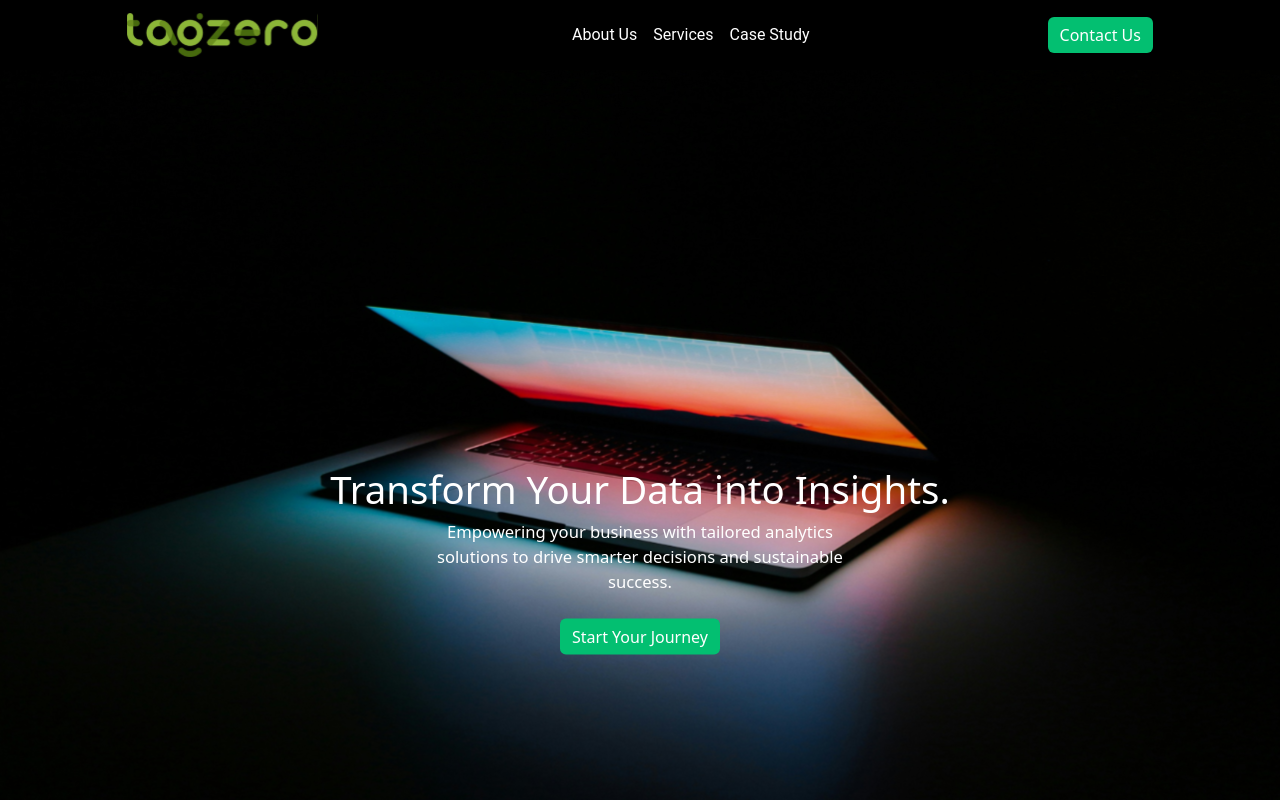
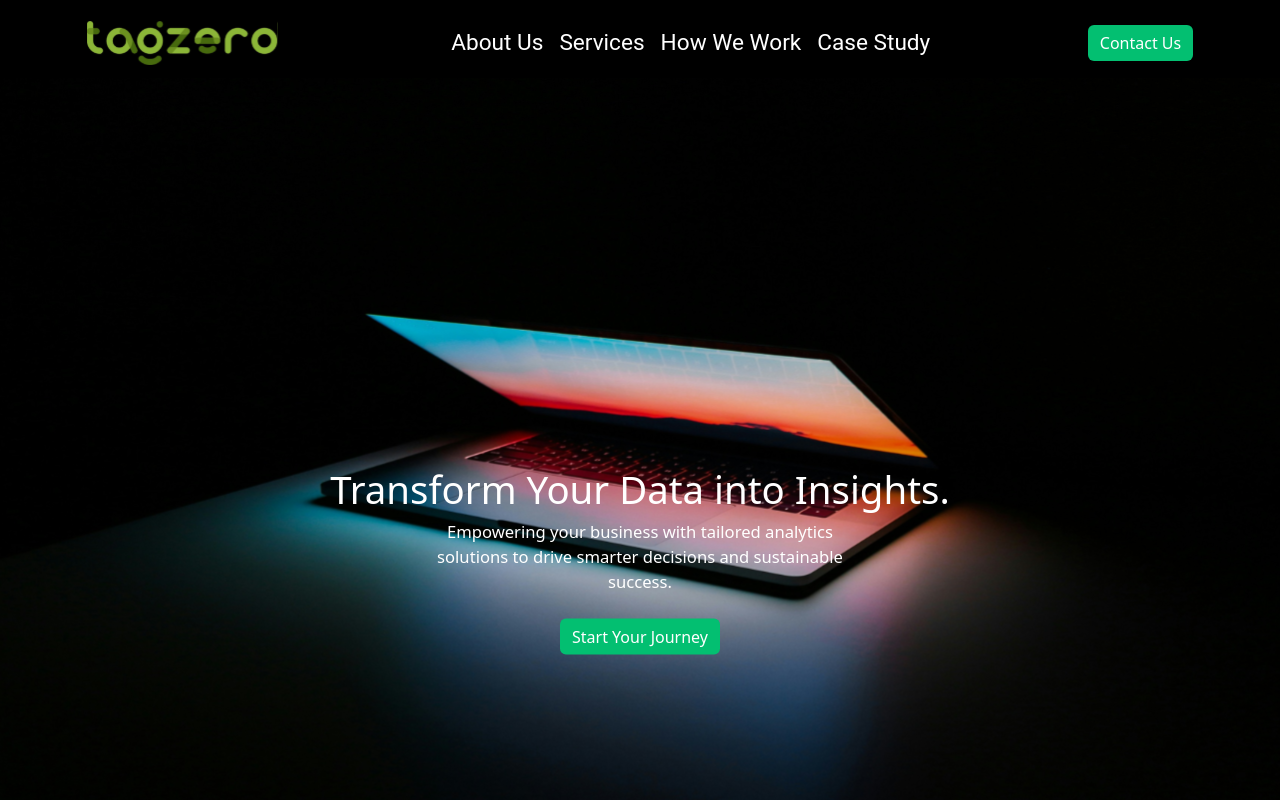
Before and after one commit to sowntharyasekar/Tagzero-Final-code, a React (Create React App) app: page / in a window 1280 px wide. Shown: the top 800 px of the page. Built offline with nearby package versions, Linux system fonts and the light colour scheme.

Commit message:
nav bar functionality

```diff
--- a/src/App.css
+++ b/src/App.css
@@ -118,7 +118,14 @@ body {
 .navbar.navbgclr{
   background-color: black;
 
+
 }
 .nav-link.navtextclr{
   color: white;
+  font-size: 22.61px;
+  font-weight: 400;
+
 }
+.nav-link.navtextclr:hover{
+  color: #03BF71;
+}
--- a/src/Containers/Navigation/Tagzero.js
+++ b/src/Containers/Navigation/Tagzero.js
@@ -1,4 +1,6 @@
 import TagzeroNav from "./TagzeroNav";
+import React, { useRef } from "react";
+
 import { Backgroundimage } from "../../constants/svglocations";
 import AboutUs from "../../StaticComponents/AboutUs";
 import Service from "../../StaticComponents/Services";
@@ -6,17 +8,28 @@ import HowWeWork from "../../StaticComponents/HowWeWork";
 import Casestudies from "../../StaticComponents/Casestudies";
 import Footer from "../../StaticComponents/Footer";
 const Tagzero=()=>{
+    const aboutUs = useRef(null);
+    const services = useRef(null);
+    const howWeWork = useRef(null);
+    const caseStudy = useRef(null);
+    const imagesec = useRef(null);
+
+const scrollToSection=(sectionRef)=>{
+    sectionRef.current.scrollIntoView({ behavior: "smooth" });
+}
     return(
         <>
         {/* // Navbar */}
-        <TagzeroNav/>
+
+        <TagzeroNav scrollToSection={scrollToSection} aboutUs={aboutUs} services={services} howWeWork={howWeWork} caseStudy={caseStudy} imagesec={imagesec}/>
+
         {/* // Backgroundimage */}
 
 
             <Backgroundimage className="responsive-image">
 
             </Backgroundimage>
-            <div className="overlay-text">
+            <div className="overlay-text" id="0" ref={imagesec}>
                 <h2>Transform Your Data into Insights.</h2>
       <p className="mt-2">
       Empowering your business with tailored analytics solutions to drive smarter decisions and sustainable success.
@@ -24,14 +37,25 @@ const Tagzero=()=>{
       <button type="button" className="btn buttoncolor mt-2"
       >Start Your Journey</button>
 
+
     </div>
 
+<div ref={aboutUs} id="1">
+        <AboutUs ref={aboutUs} />
+        </div>
+        <div ref={services} id="2">
+        <Service />
+        </div>
 
+        <div ref={howWeWork} id="3">
 
-        <AboutUs/>
-        <Service/>
-        <HowWeWork/>
-        <Casestudies/>
+        <HowWeWork />
+
+        </div>
+        <div ref={caseStudy} id="4">
+        <Casestudies />
+
+        </div>
         <Footer/>
         </>
     )
--- a/src/Containers/Navigation/TagzeroNav.js
+++ b/src/Containers/Navigation/TagzeroNav.js
@@ -1,26 +1,100 @@
-import {Logo} from "../../constants/svglocations"
-const TagzeroNav =()=>{
-    return(
-<nav class="navbar navbar-expand-lg navbgclr">
-  <div class="container-fluid d-flex justify-content-around ">
+import { Logo } from "../../constants/svglocations";
+import React, { useEffect, useState } from "react";
+const TagzeroNav = (props) => {
+  const [active, setactive] = useState();
 
-    <a class="navbar-brand" href="#"><Logo></Logo></a>
-    {/* <button class="navbar-toggler" type="button" data-bs-toggle="collapse" data-bs-target="#navbarNavAltMarkup" aria-controls="navbarNavAltMarkup" aria-expanded="false" aria-label="Toggle navigation">
+  const navclass = `nav-link   navfont navtextclr`;
+  useEffect(() => {
+    const observer = new IntersectionObserver((entries) => {
+      entries.forEach(entry => {
+        if (entry.isIntersecting) {
+          console.log(entry.target.id)
+          if(active==entry.target.id)
+            return
+          setactive(entry.target.id);
+        }
+
+      });
+    }, { threshold: 0.5 }); // Trigger when 50% of the section is visible
+
+    const sections = [props.aboutUs.current, props.services.current, props.howWeWork.current,props.caseStudy.current,props.imagesec.current];
+    sections.forEach(section => observer.observe(section));
+
+    return () => {
+      sections.forEach(section => observer.unobserve(section));
+    };
+  }, []);
+
+
+  return (
+    <nav class="navbar navbar-expand-lg navbgclr sticky-sm-top">
+      <div class="container-fluid d-flex justify-content-around pt-2">
+        <a class="navbar-brand" href="#">
+          <Logo></Logo>
+        </a>
+        {/* <button class="navbar-toggler" type="button" data-bs-toggle="collapse" data-bs-target="#navbarNavAltMarkup" aria-controls="navbarNavAltMarkup" aria-expanded="false" aria-label="Toggle navigation">
       <span class="navbar-toggler-icon"></span>
     </button> */}
 
-      <div class="navbar-nav navbgclr">
-        <a class="nav-link   navfont navtextclr" aria-current="page" href="#">About Us</a>
-        <a class="nav-link  navfont navtextclr" href="#">Services</a>
-        <a class="nav-link  navfont navtextclr" href="#">Case Study</a>
+        <div class="navbar-nav navbgclr">
+          <a
+
+            class={navclass}
+            style={{
+              color: active == "1" ? "#03BF71" : null,
+            }}
+            onClick={() => {
+              setactive("1");
+              props.scrollToSection(props.aboutUs);
+            }}
+          >
+            About Us
+          </a>
+          <a
+            class={navclass}
+            style={{
+              color: active == 2 ? "#03BF71" : null,
+            }}
+            onClick={() => {
+              setactive(2);
+
+              props.scrollToSection(props.services);
+            }}
+          >
+            Services
+          </a>
+          <a
+            class={navclass}
+            style={{
+              color: active == 3 ? "#03BF71" : null,
+            }}
+            onClick={() => {
+              setactive(3);
+
+              props.scrollToSection(props.howWeWork);
+            }}
+          >
+            How We Work
+          </a>
+          <a
+            class={navclass}
+            style={{
+              color: active == 4 ? "#03BF71" : null,
+            }}
+            onClick={() => {
+              setactive(4);
+
+              props.scrollToSection(props.caseStudy);
+            }}
+          >
+            Case Study
+          </a>
+        </div>
+        <button type="button" class="btn buttoncolor">
+          Contact Us
+        </button>
       </div>
-    <button type="button" class="btn buttoncolor">Contact Us</button>
-
-  </div>
-</nav>
-
-
-
-    )
-}
+    </nav>
+  );
+};
 export default TagzeroNav;
```
